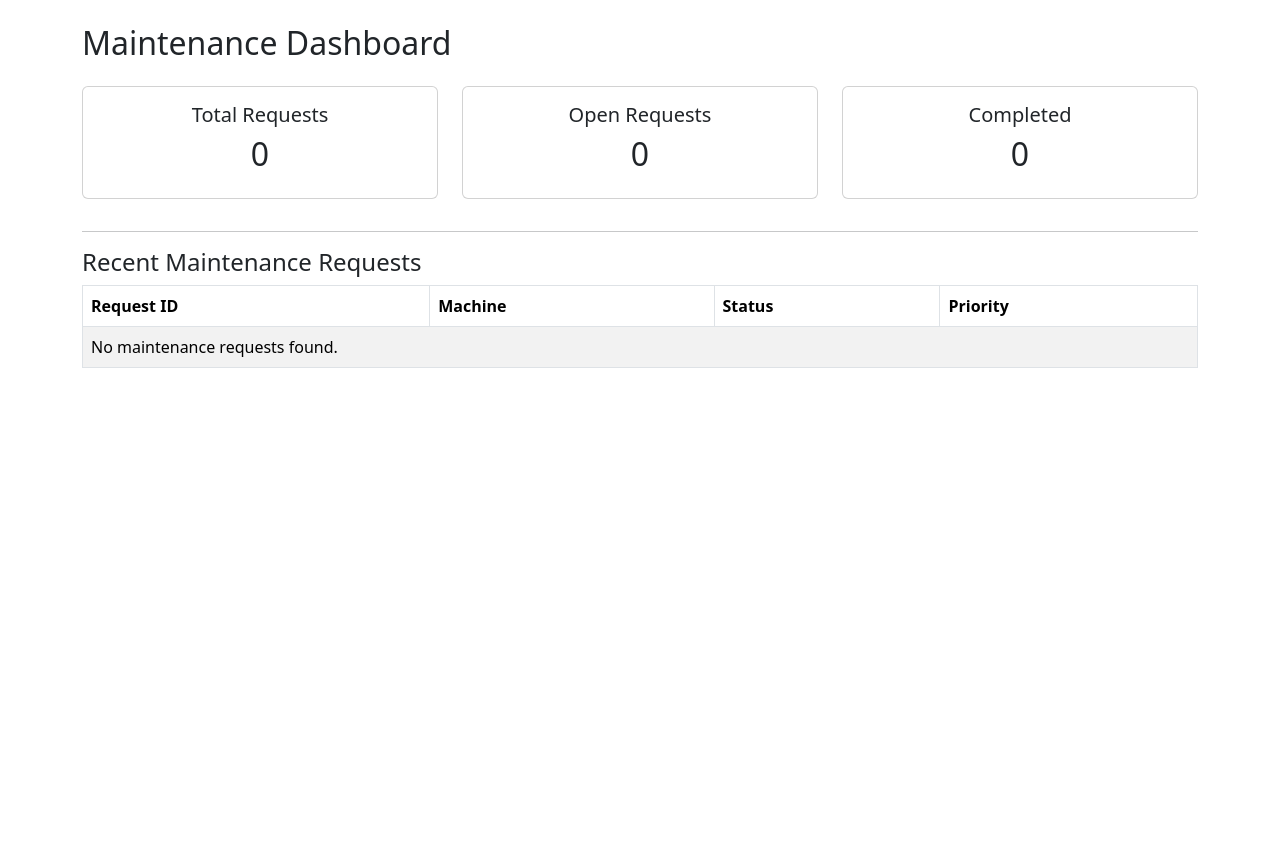
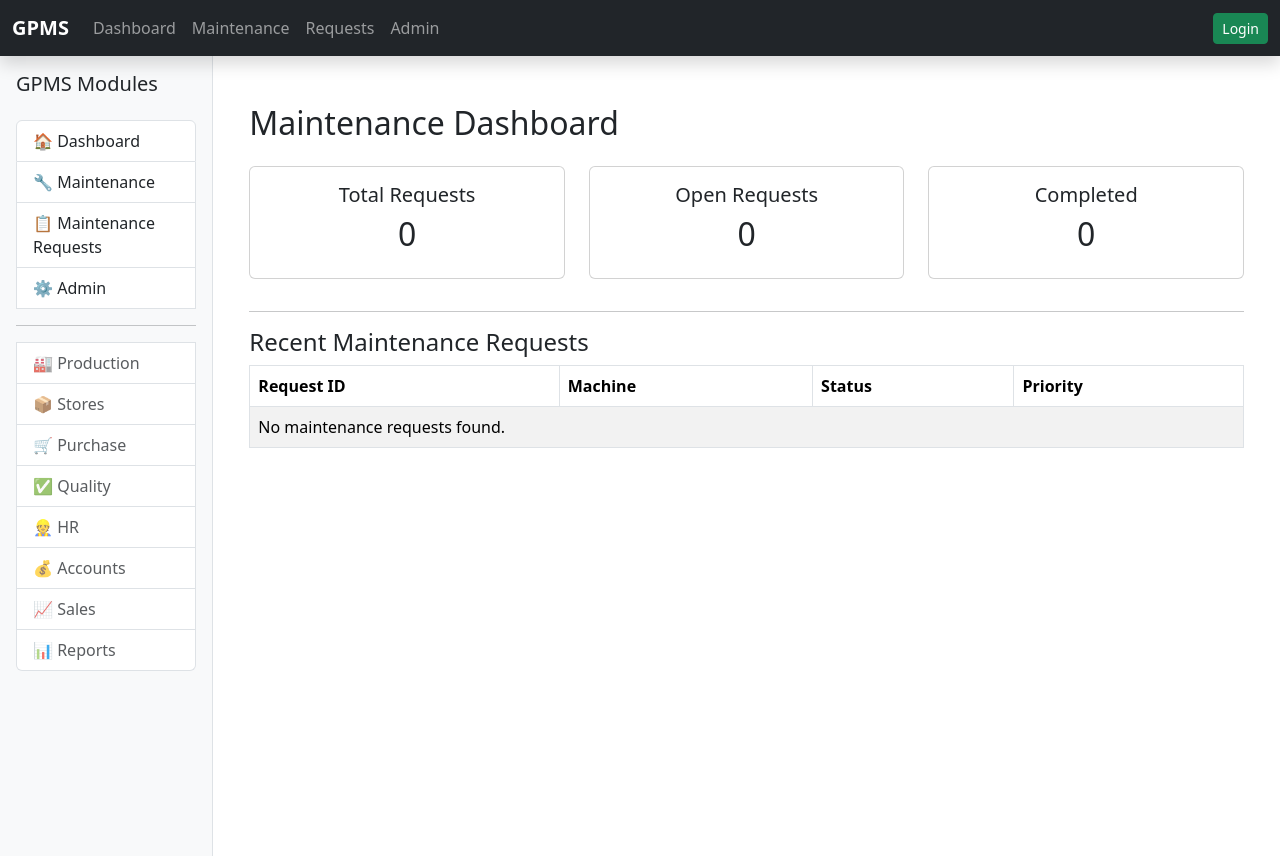
Before and after one commit to dineshmail/gpms-genlite, a Django app: page /maintenance/ in a window 1280 px wide. Before the commit the page ends 368 px from the top, so only its background shows below. Run offline with Django 5.2, Linux system fonts and the light colour scheme; data that the repository does not hold is empty.

Commit message:
GPMS Foundation Step 3 - Common ERP layout setup

```diff
--- a/config/settings.py
+++ b/config/settings.py
@@ -59,7 +59,7 @@ ROOT_URLCONF = 'config.urls'
 TEMPLATES = [
     {
         'BACKEND': 'django.template.backends.django.DjangoTemplates',
-        'DIRS': [],
+        'DIRS': [BASE_DIR / "templates"],
         'APP_DIRS': True,
         'OPTIONS': {
             'context_processors': [
--- a/maintenance/templates/maintenance/dashboard.html
+++ b/maintenance/templates/maintenance/dashboard.html
@@ -1,13 +1,6 @@
-<!DOCTYPE html>
-<html lang="en">
-<head>
-    <meta charset="UTF-8">
-    <meta name="viewport" content="width=device-width, initial-scale=1.0">
-    <title>Maintenance Dashboard</title>
+{% extends "base.html" %}
 
-    <link href="https://cdn.jsdelivr.net/npm/bootstrap@5.3.3/dist/css/bootstrap.min.css" rel="stylesheet">
-</head>
-<body>
+{% block content %}
 
 <div class="container mt-4">
 
@@ -88,5 +81,4 @@
 
 </div>
 
-</body>
-</html>
+{% endblock %}
--- a/maintenance/urls.py
+++ b/maintenance/urls.py
@@ -7,4 +7,5 @@ urlpatterns =[
     path("requests/new/", views.create_request, name="maintenance_request_create"),
     path("requests/<int:pk>/", views.request_detail, name="maintenance_request_detail"),
     path("requests/<int:pk>/edit/",views.edit_request,name="maintenance_request_edit",),
+    path("requests/<int:pk>/delete/",views.delete_request,name="maintenance_request_delete",),
 ]
--- a/maintenance/views.py
+++ b/maintenance/views.py
@@ -95,3 +95,21 @@ def edit_request(request, pk):
             "form": form,
         },
     )
+def delete_request(request, pk):
+
+    maintenance_request = MaintenanceRequest.objects.get(pk=pk)
+
+    if request.method == "POST":
+        maintenance_request.delete()
+
+        return redirect(
+            "maintenance_request_list"
+        )
+
+    return render(
+        request,
+        "maintenance/request_confirm_delete.html",
+        {
+            "request": maintenance_request,
+        },
+    )
--- /dev/null
+++ b/templates/base.html
@@ -0,0 +1,48 @@
+<!DOCTYPE html>
+<html lang="en">
+
+<head>
+
+    <meta charset="UTF-8">
+
+    <meta name="viewport"
+          content="width=device-width, initial-scale=1.0">
+
+    <title>GPMS</title>
+
+    <link href="https://cdn.jsdelivr.net/npm/bootstrap@5.3.3/dist/css/bootstrap.min.css"
+          rel="stylesheet">
+
+</head>
+
+<body>
+
+    {% include "partials/navbar.html" %}
+
+   <div class="container-fluid">
+
+    <div class="row">
+
+        <div class="col-md-2 p-0">
+
+            {% include "partials/sidebar.html" %}
+
+        </div>
+
+        <div class="col-md-10 p-4">
+
+            {% block content %}
+
+            {% endblock %}
+
+        </div>
+
+    </div>
+
+</div>
+
+    <script src="https://cdn.jsdelivr.net/npm/bootstrap@5.3.3/dist/js/bootstrap.bundle.min.js"></script>
+
+</body>
+
+</html>
--- /dev/null
+++ b/templates/partials/navbar.html
@@ -0,0 +1,96 @@
+<nav class="navbar navbar-expand-lg navbar-dark bg-dark shadow">
+
+    <div class="container-fluid">
+
+        <a class="navbar-brand fw-bold" href="/">
+            GPMS
+        </a>
+
+        <button class="navbar-toggler"
+                type="button"
+                data-bs-toggle="collapse"
+                data-bs-target="#navbarNav">
+
+            <span class="navbar-toggler-icon"></span>
+
+        </button>
+
+        <div class="collapse navbar-collapse"
+             id="navbarNav">
+
+            <ul class="navbar-nav me-auto">
+
+                <li class="nav-item">
+                    <a class="nav-link" href="/">
+                        Dashboard
+                    </a>
+                </li>
+
+                <li class="nav-item">
+                    <a class="nav-link" href="/maintenance/">
+                        Maintenance
+                    </a>
+                </li>
+
+                <li class="nav-item">
+                    <a class="nav-link" href="/maintenance/requests/">
+                        Requests
+                    </a>
+                </li>
+
+                <li class="nav-item">
+                    <a class="nav-link" href="/admin/">
+                        Admin
+                    </a>
+                </li>
+
+            </ul>
+
+            <ul class="navbar-nav">
+
+                {% if user.is_authenticated %}
+
+                    <li class="nav-item">
+
+                        <span class="navbar-text me-3">
+
+                            Welcome,
+                            <strong>{{ user.username }}</strong>
+
+                        </span>
+
+                    </li>
+
+                    <li class="nav-item">
+
+                        <a class="btn btn-outline-light btn-sm"
+                           href="{% url 'logout' %}">
+
+                            Logout
+
+                        </a>
+
+                    </li>
+
+                {% else %}
+
+                    <li class="nav-item">
+
+                        <a class="btn btn-success btn-sm"
+                           href="{% url 'login' %}">
+
+                            Login
+
+                        </a>
+
+                    </li>
+
+                {% endif %}
+
+            </ul>
+
+        </div>
+
+    </div>
+
+</nav>
--- /dev/null
+++ b/templates/partials/sidebar.html
@@ -0,0 +1,73 @@
+<div class="bg-light border-end vh-100 p-3">
+
+    <h5 class="mb-4">
+        GPMS Modules
+    </h5>
+
+    <div class="list-group">
+
+        <a href="/"
+           class="list-group-item list-group-item-action">
+            🏠 Dashboard
+        </a>
+
+        <a href="/maintenance/"
+           class="list-group-item list-group-item-action">
+            🔧 Maintenance
+        </a>
+
+        <a href="/maintenance/requests/"
+           class="list-group-item list-group-item-action">
+            📋 Maintenance Requests
+        </a>
+
+        <a href="/admin/"
+           class="list-group-item list-group-item-action">
+            ⚙ Admin
+        </a>
+
+        <hr>
+
+        <a href="#"
+           class="list-group-item list-group-item-action disabled">
+            🏭 Production
+        </a>
+
+        <a href="#"
+           class="list-group-item list-group-item-action disabled">
+            📦 Stores
+        </a>
+
+        <a href="#"
+           class="list-group-item list-group-item-action disabled">
+            🛒 Purchase
+        </a>
+
+        <a href="#"
+           class="list-group-item list-group-item-action disabled">
+            ✅ Quality
+        </a>
+
+        <a href="#"
+           class="list-group-item list-group-item-action disabled">
+            👷 HR
+        </a>
+
+        <a href="#"
+           class="list-group-item list-group-item-action disabled">
+            💰 Accounts
+        </a>
+
+        <a href="#"
+           class="list-group-item list-group-item-action disabled">
+            📈 Sales
+        </a>
+
+        <a href="#"
+           class="list-group-item list-group-item-action disabled">
+            📊 Reports
+        </a>
+
+    </div>
+
+</div>
```
Also changed, not shown: dashboard/templates/dashboard/home.html (+5 -9 lines), dashboard/templates/partials/navbar.html (deleted, +0 -15 lines), maintenance/templates/maintenance/request_confirm_delete.html (added, +63 -0 lines), maintenance/templates/maintenance/request_detail.html (+25 -15 lines), maintenance/templates/maintenance/request_form.html (+3 -10 lines), maintenance/templates/maintenance/request_list.html (+3 -11 lines), templates/registration/login.html (renamed from dashboard/templates/registration/login.html).
